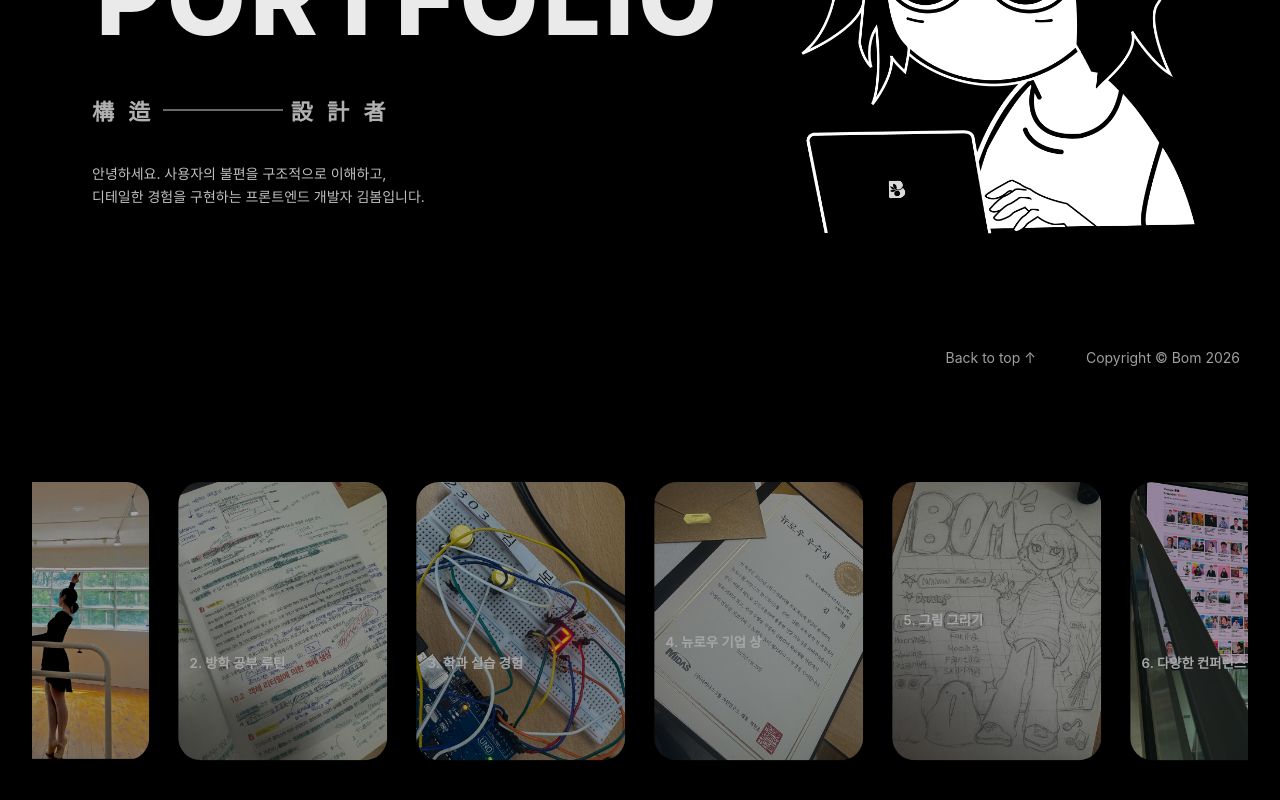
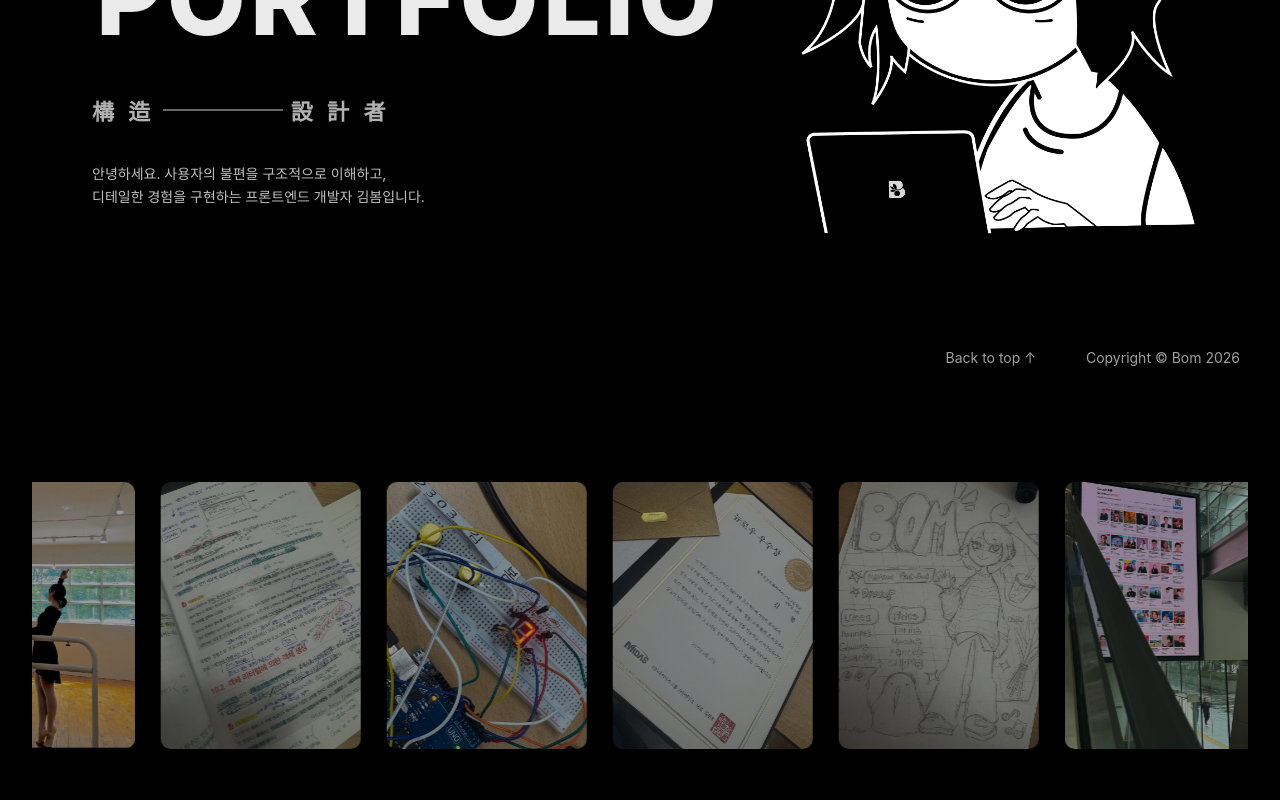
Before and after one commit to bom0320/web-portfolio, a Next.js app: page / in a window 1280 px wide. Shown: the part 378-1178 px from the top of the page. Built offline with nearby package versions, Linux system fonts and the light colour scheme.

Commit message:
fix: life-motion ui

```diff
--- a/src/styles/sections/_life-motion.scss
+++ b/src/styles/sections/_life-motion.scss
@@ -9,62 +9,91 @@
 
   &__track {
     display: flex;
-    gap: 18px;
+    gap: 26px;
+    align-items: flex-start;
+    will-change: transform;
   }
 
   &__item {
+    position: relative;
+    display: flex;
+    flex-direction: column;
+    align-items: flex-start;
+
     flex: 0 0 auto;
-    width: 220px;
-    opacity: 0.65;
+    width: 200px;
+
+    margin: 0;
+    opacity: 0.62;
+    // transform: translateY(0);
+    transform-origin: top center;
+
+    transition: width 0.35s ease, opacity 0.35s ease, transform 0.35s ease;
     cursor: pointer;
-    transform: scale(0.95);
-    transition: opacity 0.35s ease, transform 0.35s ease;
-    margin: 0px;
-    transform-origin: top center;
   }
 
   &__item:hover {
+    width: 250px;
     opacity: 1;
-    transform: scale(1.05);
+    transform: scale(1);
   }
 
   &__title {
+    margin: 0 0 10px 0;
     font-size: 14px;
-    font-weight: 600;
+    font-weight: 700;
+    color: rgba(255, 255, 255, 0.92);
+
+    white-space: nowrap;
+    overflow: hidden;
+    text-overflow: ellipsis;
+
+    width: 100%;
   }
 
   &__image-wrap {
     position: relative;
+    width: 100%;
     aspect-ratio: 3 / 4;
-    border-radius: 24px;
+    border-radius: 10px;
     overflow: hidden;
     background: #111;
+    transform: translateZ(0);
   }
+
   &__image {
     object-fit: cover;
+    transition: transform 0.45s ease;
+  }
+
+  &__item:hover &__image {
+    transform: scale(1.03);
   }
 
   &__meta {
-    position: absolute;
-    inset: auto 0 0 0;
-    padding: 12px;
+    width: 100%;
+    margin-top: 12px;
+
+    max-height: 0;
+    overflow: hidden;
+    opacity: 0;
+    transform: translateY(-6px);
+
+    transition: max-height 0.45s ease, opacity 0.35s ease, transform 0.35s ease;
+    pointer-events: none;
+  }
+
+  &__item:hover &__meta {
+    max-height: 120px;
+    opacity: 1;
+    transform: translateY(0);
   }
 
   &__caption {
-    position: static;
-    left: 0;
-    bottom: auto;
     margin: 0;
     font-size: 14px;
-    line-height: 1.6;
-    opacity: 0;
-    transform: translateY(8px);
-    transition: opacity 0.35s ease, transform 0.35s ease;
-    pointer-events: none;
+    line-height: 1.55;
+    font-weight: 600;
+    color: rgba(255, 255, 255, 0.82);
   }
 }
-
-.life-motion__item:hover .life-motion__caption {
-  opacity: 1;
-  transform: translateY(0);
-}
```
